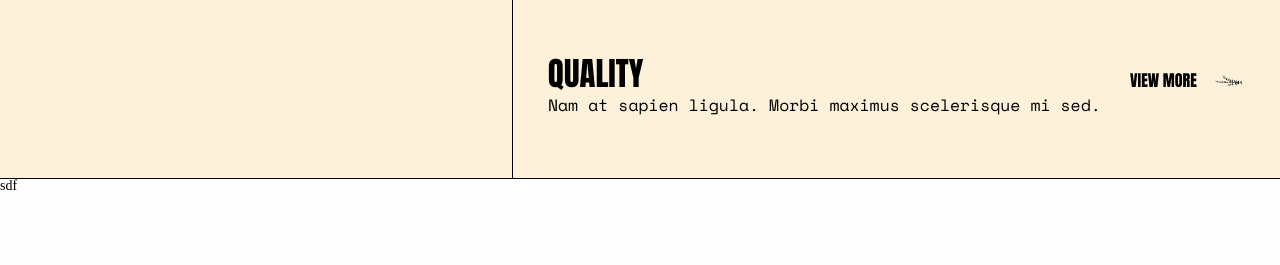
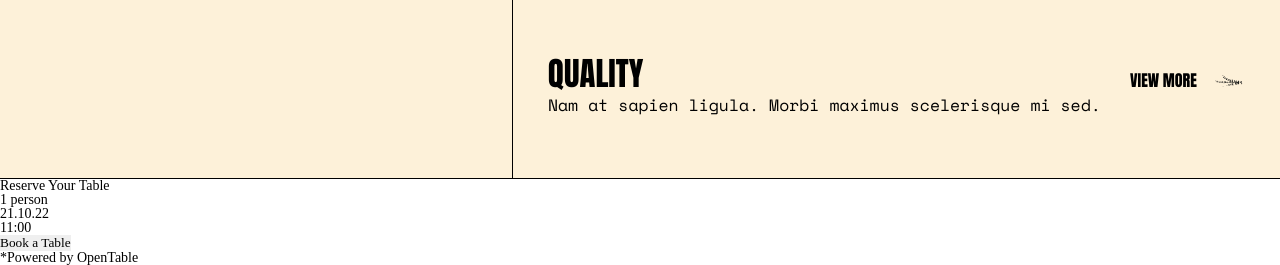
Before and after one commit to DenisOdUaWeb/coffestation, a PHP site: page / in a window 1280 px wide. Shown: the part 4225-4490 px from the top of the page. Before the commit the page ends 4415 px from the top, so only its background shows below. Run offline with PHP 8.4, Linux system fonts and the light colour scheme.

Commit message:
reseve section html

```diff
--- a/css/main.css
+++ b/css/main.css
@@ -587,8 +587,8 @@
 .thats-right-for-you__text{
     padding: 38px 50px;
 }
-/*FOOD SECTION */
 
+/*FOOD SECTION ..........................................................................*/
 .food__wrapper-row {
     border-top: 1px solid #000;
     border-bottom: 1px solid #000;
@@ -660,18 +660,4 @@
     border-bottom: 1px solid #000;
 }
 
-.food__right-coll-title-text-wrapper{
-}
-.food__right-coll-item-title {
-}
-
-.food__right-coll-item-more {
-}
-._infomore {
-}
-.our-blends__infobtn {
-}
-._infomore__btn {
-}
-.our-blends__infoimg {
-}
+/*RESERVE SECTION ..........................................................................*/
--- a/index.html
+++ b/index.html
@@ -383,8 +383,31 @@
                 </div>
             </div>
         </section>
-        <section>
-            sdf
+        <section class="reserve">
+            <div class="container">
+                <div class="reserve__wrapper">
+                    <div class="reserve__title">
+                        Reserve Your Table
+                    </div>
+                    <div class="reserve__date-wrapper">
+                        <div class="person">
+                            1 person
+                        </div>
+                        <div class="date">
+                            21.10.22
+                        </div>
+                        <div class="time">
+                            11:00
+                        </div>
+                        <div class="button">
+                            <button>Book a Table</button>
+                        </div>
+                    </div>
+                    <div class="powered">
+                        *Powered by OpenTable
+                    </div>
+                </div>
+            </div>
         </section>
 
 
```
